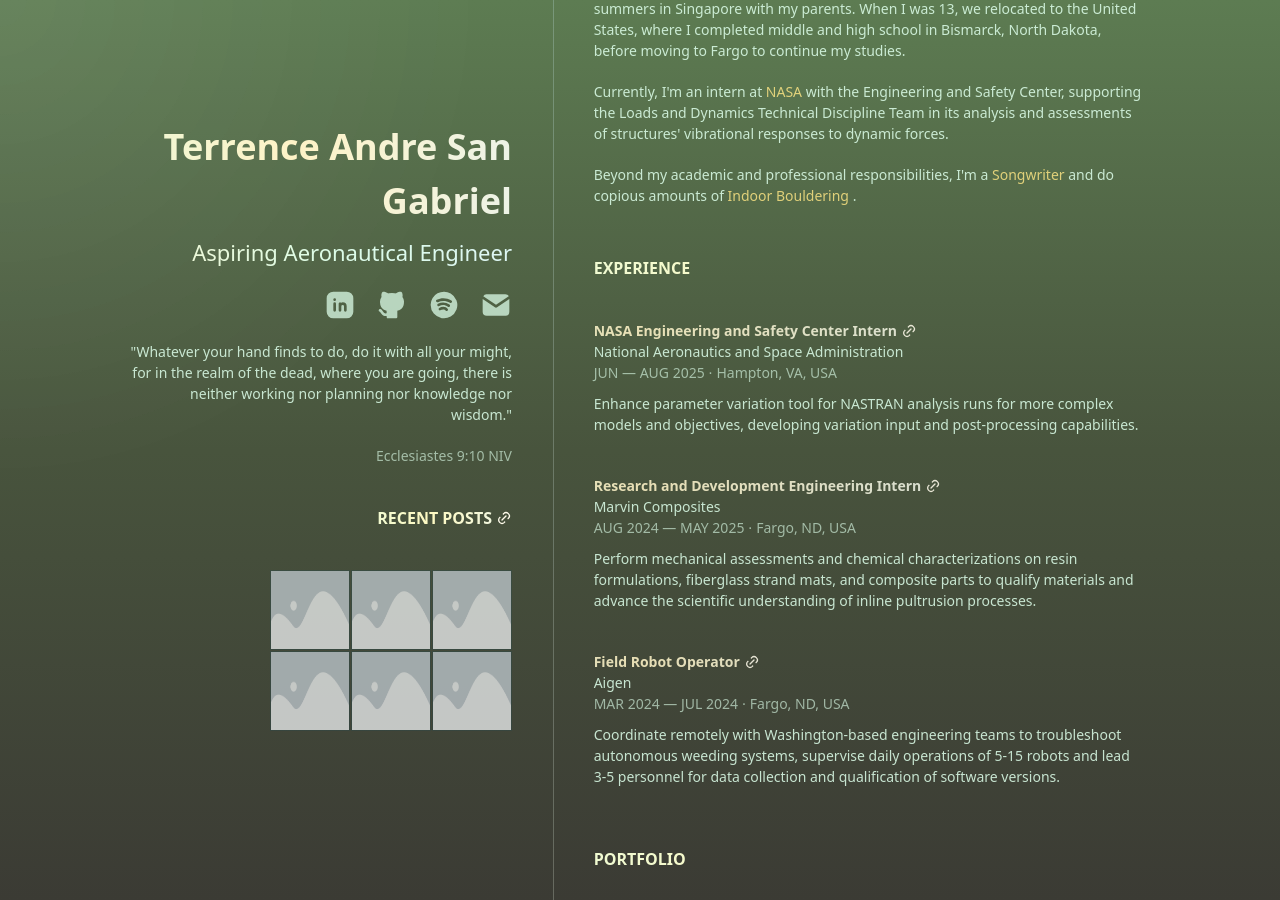
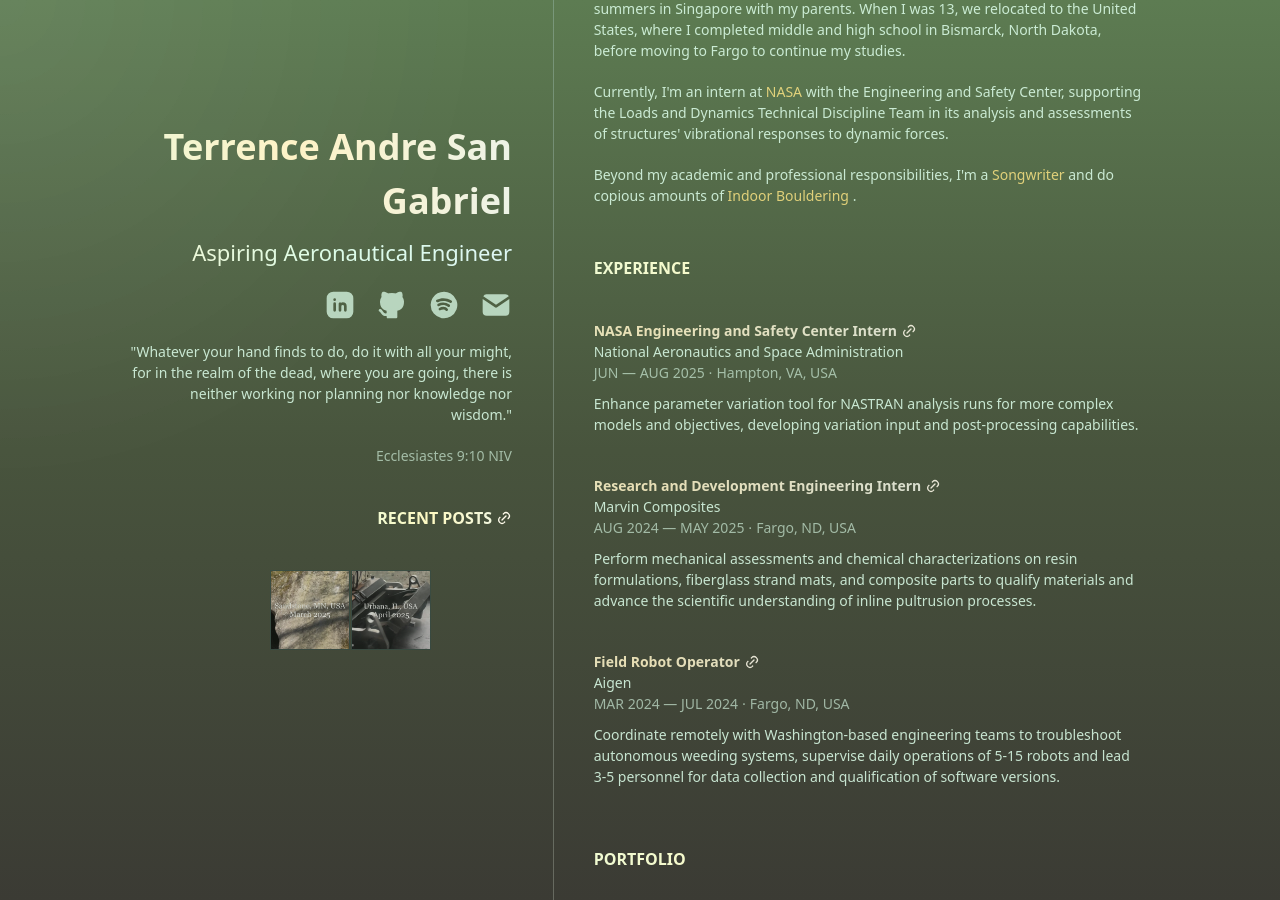
Before and after one commit to akositerrence/akositerrence.github.io, a Jekyll site: the page built from index.html, in a window 1280 px wide and 900 px high, scrolled down 311 px. Built offline with Jekyll 4.4.1, drawn with Linux system fonts in a browser that asks for light colours.

Commit message:
front page post image

```diff
--- a/index.html
+++ b/index.html
@@ -75,35 +75,16 @@
                 </h2>
                 <div class="posts-grid" id="post-grid-1">
                     <div class="post-instance">
-                        <a class="post-img-container" href="">
-                            <img class="post-img" src="./src/media/portfolio/test.webp" alt="">
+                        <a class="post-img-container" href="https://akositerrence.github.io/stream">
+                            <img class="post-img" src="./src/media/posts/2025-03-15.webp" alt="">
                         </a>
                     </div>
                     <div class="post-instance">
-                        <a class="post-img-container" href="">
-                            <img class="post-img" src="./src/media/portfolio/test.webp" alt="">
+                        <a class="post-img-container" href="https://akositerrence.github.io/stream">
+                            <img class="post-img" src="./src/media/posts/2025-04-10.webp" alt="">
                         </a>
                     </div>
-                    <div class="post-instance">
-                        <a class="post-img-container" href="">
-                            <img class="post-img" src="./src/media/portfolio/test.webp" alt="">
-                        </a>
-                    </div>
-                    <div class="post-instance">
-                        <a class="post-img-container" href="">
-                            <img class="post-img" src="./src/media/portfolio/test.webp" alt="">
-                        </a>
-                    </div>
-                    <div class="post-instance">
-                        <a class="post-img-container" href="">
-                            <img class="post-img" src="./src/media/portfolio/test.webp" alt="">
-                        </a>
-                    </div>
-                    <div class="post-instance">
-                        <a class="post-img-container" href="">
-                            <img class="post-img" src="./src/media/portfolio/test.webp" alt="">
-                        </a>
-                    </div>
+
                 </div>
             </div>
 
@@ -352,35 +333,16 @@
                 </h2>
                 <div class="posts-grid" id="post-grid-2">
                     <div class="post-instance">
-                        <a class="post-img-container" href="">
-                            <img class="post-img" src="./src/media/portfolio/test.webp" alt="">
+                        <a class="post-img-container" href="https://akositerrence.github.io/stream">
+                            <img class="post-img" src="./src/media/posts/2025-03-15.webp" alt="">
                         </a>
                     </div>
                     <div class="post-instance">
-                        <a class="post-img-container" href="">
-                            <img class="post-img" src="./src/media/portfolio/test.webp" alt="">
+                        <a class="post-img-container" href="https://akositerrence.github.io/stream">
+                            <img class="post-img" src="./src/media/posts/2025-04-10.webp" alt="">
                         </a>
                     </div>
-                    <div class="post-instance">
-                        <a class="post-img-container" href="">
-                            <img class="post-img" src="./src/media/portfolio/test.webp" alt="">
-                        </a>
-                    </div>
-                    <div class="post-instance">
-                        <a class="post-img-container" href="">
-                            <img class="post-img" src="./src/media/portfolio/test.webp" alt="">
-                        </a>
-                    </div>
-                    <div class="post-instance">
-                        <a class="post-img-container" href="">
-                            <img class="post-img" src="./src/media/portfolio/test.webp" alt="">
-                        </a>
-                    </div>
-                    <div class="post-instance">
-                        <a class="post-img-container" href="">
-                            <img class="post-img" src="./src/media/portfolio/test.webp" alt="">
-                        </a>
-                    </div>
+
                 </div>
             </div>
 
```
Also changed, not shown: 2 other files.
